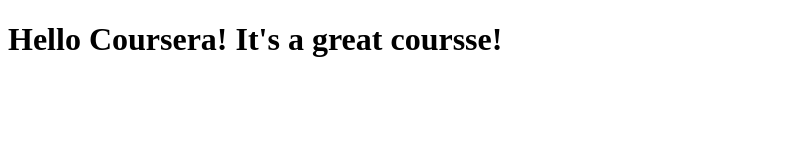
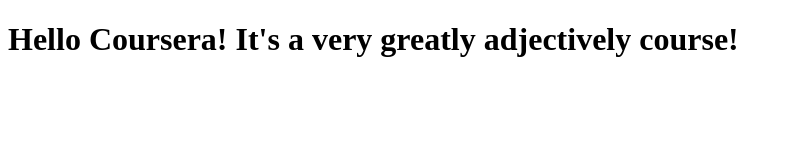
Before and after one commit to kurtkriese/coursera-test, a plain HTML site: page site/index.html in a window 1280 px wide. Shown: the whole page, without its empty margins (0-791 px from the left). Drawn offline with Linux system fonts and the light colour scheme.

Commit message:
spelling, etc.

```diff
--- a/site/index.html
+++ b/site/index.html
@@ -4,6 +4,6 @@
 	<title>Hello Coursera!</title>
 </head>
 <body>
-<h1>Hello Coursera! It's a great coursse!</h1>
+<h1>Hello Coursera! It's a very greatly adjectively course!</h1>
 </body>
 </html>
```
